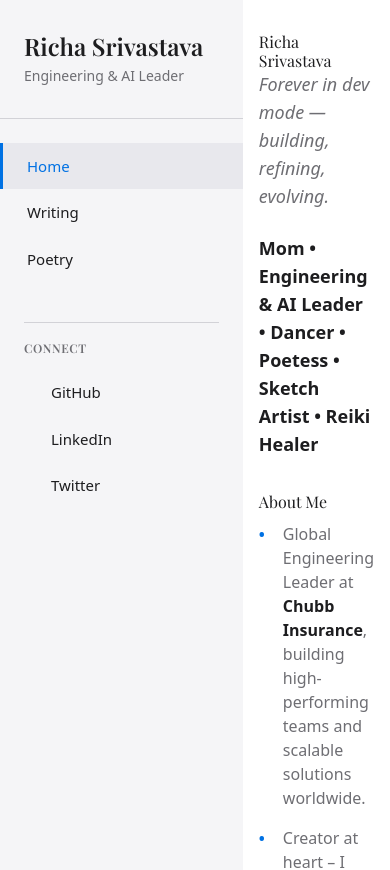
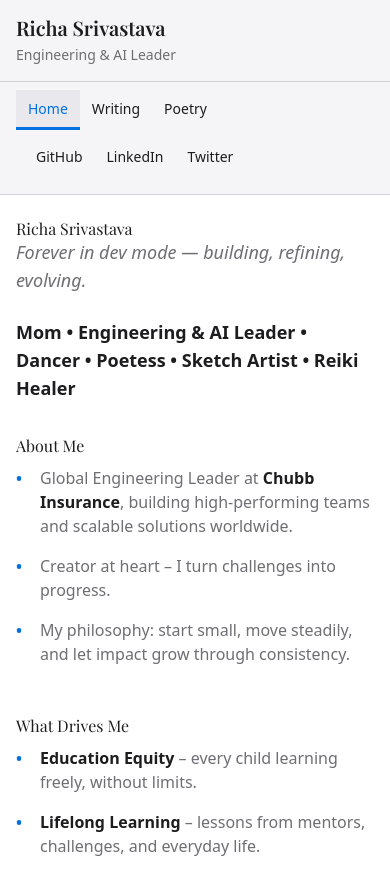
Before and after one commit to Richsrivastava/personal-website, a React (Vite) app: page / in a window 390 px wide. Shown: the top 870 px of the page. Built offline with nearby package versions, Linux system fonts and the light colour scheme.

Commit message:
fixed mobile freindly view

```diff
--- a/src/components/Header.tsx
+++ b/src/components/Header.tsx
@@ -41,11 +41,11 @@ export default function Header() {
       </nav>
 
       {/* Divider */}
-      <div style={{ borderTop: '1px solid var(--border)', margin: '1rem 1.5rem' }} />
+      <div className="sidebar-divider" style={{ borderTop: '1px solid var(--border)', margin: '1rem 1.5rem' }} />
 
       {/* External Links Section */}
       <div style={{ padding: '0 1.5rem' }}>
-        <h2 style={{
+        <h2 className="connect-label" style={{
           fontSize: '0.75rem',
           textTransform: 'uppercase',
           letterSpacing: '0.05em',
@@ -55,7 +55,7 @@ export default function Header() {
         }}>
           Connect
         </h2>
-        <nav className="sidebar-nav" aria-label="Social" style={{ padding: 0 }}>
+        <nav className="connect-links sidebar-nav" aria-label="Social" style={{ padding: 0 }}>
           <a
             href="https://github.com/Richsrivastava"
             target="_blank"
--- a/src/pages/Articles.tsx
+++ b/src/pages/Articles.tsx
@@ -32,7 +32,7 @@ export default function Articles() {
             to={`/articles/${article.slug}`}
             className="card block no-underline"
           >
-            <div className="flex items-start justify-between mb-3">
+            <div className="flex items-start justify-between mb-3 card-header-row">
               <h3>{article.title}</h3>
               <span className="tag">{article.topic}</span>
             </div>
--- a/src/portfolio_styles.css
+++ b/src/portfolio_styles.css
@@ -349,28 +349,131 @@ a:hover {
 
 /* Responsive */
 @media (max-width: 768px) {
+
+  /* ── Layout ── */
+  .app-layout {
+    flex-direction: column;
+  }
+
   .sidebar {
     width: 100%;
     height: auto;
-    position: relative;
+    position: relative;   /* remove fixed — it covers content on mobile */
     border-right: none;
     border-bottom: 1px solid var(--border);
+    padding: 1rem 0;
   }
 
+  .sidebar-header {
+    padding: 0 1rem 1rem;
+  }
+
+  .sidebar-title {
+    font-size: 1.25rem;
+  }
+
+  /* Nav links flow horizontally on mobile */
+  .sidebar-nav {
+    display: flex;
+    flex-direction: row;
+    flex-wrap: wrap;
+    padding: 0.5rem 1rem;
+    gap: 0;
+  }
+
+  .sidebar-nav a {
+    padding: 0.5rem 0.75rem;
+    border-left: none;
+    border-bottom: 3px solid transparent;
+    font-size: 0.875rem;
+  }
+
+  .sidebar-nav a.active {
+    border-left-color: transparent;
+    border-bottom-color: var(--accent);
+  }
+
+  /* Hide the "Connect" section label on mobile to save space */
+  .sidebar .connect-label {
+    display: none;
+  }
+
+  /* Connect links inline with nav */
+  .sidebar .connect-links {
+    display: flex;
+    flex-direction: row;
+    flex-wrap: wrap;
+    padding: 0 1rem 0.5rem;
+    gap: 0;
+  }
+
+  .sidebar .connect-links a {
+    padding: 0.5rem 0.75rem;
+    font-size: 0.875rem;
+    border-left: none;
+  }
+
+  /* Divider between nav and connect — hidden on mobile */
+  .sidebar-divider {
+    display: none;
+  }
+
+  /* ── Main content ── */
   .main-content {
     margin-left: 0;
   }
 
   .content-wrapper {
-    padding: 2rem 1rem;
+    padding: 1.5rem 1rem;
   }
 
+  /* ── Typography ── */
   h1 {
-    font-size: 2rem;
+    font-size: 1.75rem;
   }
 
   h2 {
-    font-size: 1.5rem;
+    font-size: 1.375rem;
+  }
+
+  h3 {
+    font-size: 1.1rem;
+  }
+
+  /* Article title specifically */
+  .article-detail .article-title {
+    font-size: 1.75rem;
+    letter-spacing: -0.01em;
+  }
+
+  /* ── Article cards — stack title and tag vertically ── */
+  .card-header-row {
+    flex-direction: column;
+    align-items: flex-start;
+    gap: 0.5rem;
+  }
+
+  /* ── Buttons — full width on mobile ── */
+  .btn {
+    width: 100%;
+    text-align: center;
+    padding: 0.875rem 1rem;
+  }
+
+  /* ── Filter group — tighter on mobile ── */
+  .filter-group {
+    gap: 0.5rem;
+    margin-bottom: 1.5rem;
+  }
+
+  .filter-btn {
+    padding: 0.5rem 0.875rem;
+    font-size: 0.8125rem;
+  }
+
+  /* ── Content body — no side margin needed on mobile ── */
+  .content-body {
+    max-width: 100%;
   }
 }
 
--- a/src/worker/index.ts
+++ b/src/worker/index.ts
@@ -4,8 +4,8 @@ import poems from "../../src/data/poems.json";
 
 // These values are automatically updated by prerender.mjs after each build
 // Do not edit manually — they will be overwritten on next npm run build
-const jsFile = "assets/index-Ce6o8Tiw.js";
-const cssFile = "assets/index-D0bATjP8.css";
+const jsFile = "assets/index-IwdgBw6p.js";
+const cssFile = "assets/index-9EXpc-n_.css";
 
 function assetTags() {
   return `    <script type="module" crossorigin src="/${jsFile}"></script>
```
